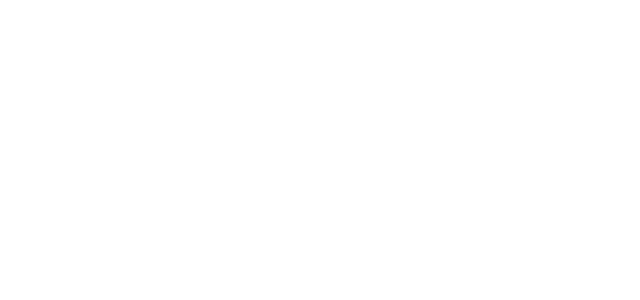
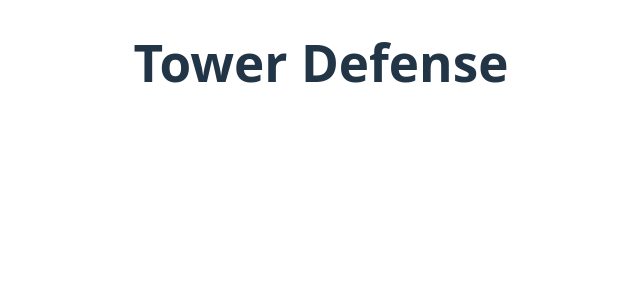
Before and after one commit to Suriya-Kodehode/Nettleserspill, a React (Vite) app: page / in a window 1280 px wide. Shown: the top 300 px of the page, without its empty margins (319-959 px from the left). Built offline with nearby package versions, Linux system fonts and the light colour scheme.

Commit message:
added grid

```diff
--- a/src/App.css
+++ b/src/App.css
@@ -1,6 +1,31 @@
 #root {
-  max-width: 1280px;
   margin: 0 auto;
-  padding: 2rem;
+  padding: 0;
   text-align: center;
 }
+
+.gFrame {
+  width: 100vw;
+  height: 100vh;
+  display: grid;
+  grid-template-areas:
+  'header header header'
+  'main main main'
+  'foot foot foot'
+  ;
+  grid-template-rows: auto 1fr auto;
+  grid-template-columns: 1fr 1fr 1fr;
+}
+
+header {
+  grid-area: header;
+  /* background-color: antiquewhite; */
+}
+main {
+  grid-area: main;
+  /* background-color: aliceblue; */
+}
+footer {
+  grid-area: foot;
+  /* background-color: aquamarine; */
+}
--- a/src/App.jsx
+++ b/src/App.jsx
@@ -7,6 +7,7 @@ function App() {
 
   return (
     <>
+      <div className='gFrame'>
         <header>
 
         </header>
@@ -16,6 +17,7 @@ function App() {
         <footer>
 
         </footer>
+      </div>
     </>
   )
 }
--- a/src/pages/start.jsx
+++ b/src/pages/start.jsx
@@ -5,7 +5,7 @@ function Start() {
     return (
         <>
             <div>
-
+                <h1>Tower Defense</h1>
             </div>
         </>
     )
--- a/src/utility/router.jsx
+++ b/src/utility/router.jsx
@@ -11,7 +11,7 @@ const router = createBrowserRouter ([
         errorElement: <p>Error occurred</p>,
         children: [
             {
-                indext: true,
+                index: true,
                 element: <Start/>
             },
             {
@@ -19,6 +19,10 @@ const router = createBrowserRouter ([
                 element: <Game/>
             }
         ]
+    },
+    {
+        path:"*",
+        element: <p>Page not found</p>
     }
 ])
 
```
Also changed, not shown: src/components/header.jsx (added). Lines whose indentation alone changed are shown as unchanged.
